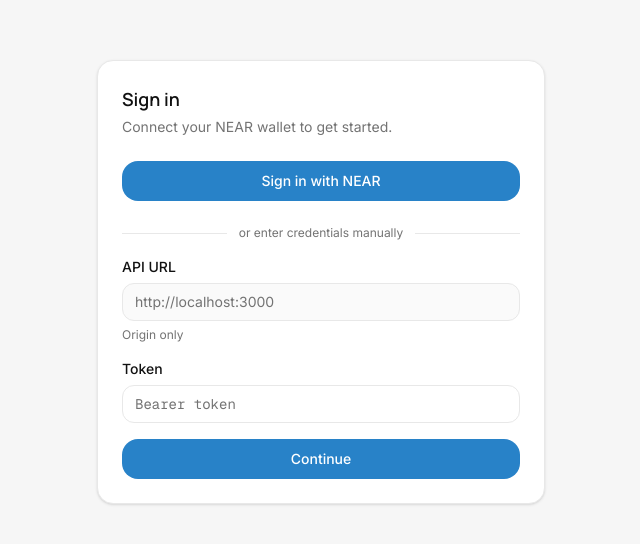
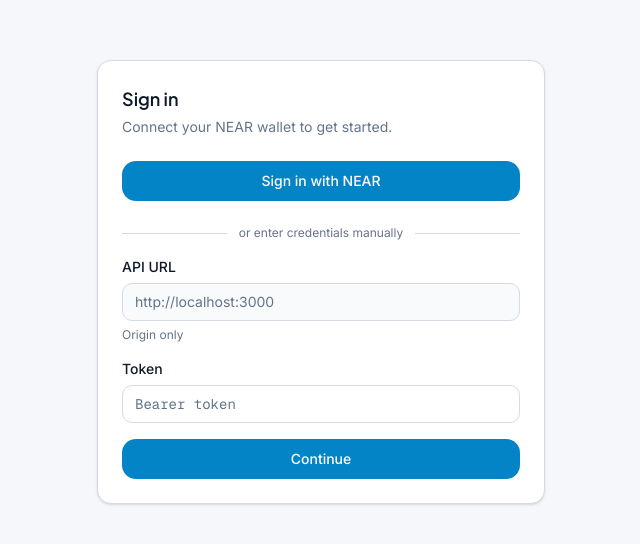
Before and after one commit to voenkomatiwe/ironclaw-frontend-orchestrator, a React (Vite) app in the folder apps/web/: page /auth in a window 1280 px wide. Shown: the part 118-662 px from the top of the page, without its empty margins (319-959 px from the left). Built offline with nearby package versions, Linux system fonts and the light colour scheme; no server answers; what @hot-labs/kit would draw is missing.

Commit message:
refactor: update font styles and improve layout in Dashboard and global styles

```diff
--- a/apps/web/index.html
+++ b/apps/web/index.html
@@ -18,7 +18,7 @@
     <link rel="preconnect" href="https://fonts.googleapis.com" />
     <link rel="preconnect" href="https://fonts.gstatic.com" crossorigin />
     <link
-      href="https://fonts.googleapis.com/css2?family=Geist+Mono:wght@100..900&family=Inter:ital,opsz,wght@0,14..32,100..900;1,14..32,100..900&family=Manrope:wght@200..800&display=swap"
+      href="https://fonts.googleapis.com/css2?family=Geist+Mono:wght@100..900&family=Inter:ital,opsz,wght@0,14..32,100..900;1,14..32,100..900&family=Plus+Jakarta+Sans:ital,wght@0,200..800;1,200..800&display=swap"
       rel="stylesheet"
     />
     <script src="https://telegram.org/js/telegram-web-app.js"></script>
--- a/apps/web/src/addons/pages/dashboard-page.tsx
+++ b/apps/web/src/addons/pages/dashboard-page.tsx
@@ -2,8 +2,8 @@
 import { useMemo, useState } from "react";
 import { Link } from "react-router";
 import { listEmbeddedAddonNames } from "@/addons/addon-ui-registry";
+import { ExtensionBrandAvatar } from "@/common/components/extension-brand-avatar";
 import { Badge } from "@/common/components/ui";
-import { ExtensionBrandAvatar } from "@/common/components/extension-brand-avatar";
 import { filterWasmExtensions, WasmExtensionCard } from "@/extensions/components/wasm-extension-card";
 import { useExtensions } from "@/extensions/queries";
 
@@ -51,7 +51,9 @@
                 <LayoutGrid className="text-white/70" size={11} />
                 Gateway overview
               </div>
-              <h1 className="font-display font-bold text-xl tracking-tight text-white sm:text-2xl">Add-ons &amp; Extensions</h1>
+              <h1 className="font-bold font-display text-white text-xl tracking-tight sm:text-2xl">
+                Add-ons &amp; Extensions
+              </h1>
               <p className="mt-2 max-w-xl text-sm text-white/70 leading-relaxed">
                 Install WASM extensions from the{" "}
                 <Link
@@ -88,7 +90,7 @@
               Client-only screens for extensions installed on this gateway.
             </p>
           </div>
-          <div className="grid grid-cols-1 gap-3 sm:grid-cols-2 lg:grid-cols-3">
+          <div className="grid grid-cols-1 gap-3 sm:grid-cols-2 lg:grid-cols-3 xl:grid-cols-4">
             {bundledUisToShow.map((name) => (
               <div
                 className="group relative overflow-hidden rounded-xl border border-border bg-card shadow-sm transition-all hover:border-primary/20 hover:shadow-md"
@@ -182,7 +184,7 @@
         )}
 
         {!wasmLoading && wasmList.length > 0 && (
-          <div className="grid grid-cols-1 gap-3 sm:grid-cols-2 lg:grid-cols-3">
+          <div className="grid grid-cols-1 gap-3 sm:grid-cols-2 lg:grid-cols-3 xl:grid-cols-4">
             {wasmList.map((ext) => (
               <WasmExtensionCard
                 ext={ext}
--- a/apps/web/src/styles/globals.css
+++ b/apps/web/src/styles/globals.css
@@ -6,34 +6,29 @@
 @custom-variant dark (&:is(.dark *));
 
 :root {
-  /* Palette aligned with https://www.ironclaw.com/ — page #f6f6f6, cards #f1f1f1, text #111, brand #4CA7E6 / #2882c8 / #5BBAF5 */
-  --surface: #f6f6f6;
+  --surface: #f5f7fa;
   --surface-low: #ffffff;
-  --surface-high: #f1f1f1;
-  --surface-highest: #ebebeb;
-  --surface-variant: rgba(76, 167, 230, 0.06);
-  --outline-variant: #e8e8e8;
+  --surface-high: #ebeef3;
+  --surface-highest: #dfe3eb;
+  --surface-variant: rgba(2, 132, 199, 0.05);
+  --outline-variant: #d5dae4;
 
-  /* CTA gradient anchors from the site (Deploy buttons, icons, links) */
-  --primary: #2882c8;
-  --primary-dark: #1a6fba;
-  --primary-darker: #1558a0;
-  --primary-container: #e8f4fc;
+  --primary: #0284c7;
+  --primary-dark: #0369a1;
+  --primary-darker: #075985;
+  --primary-container: #e0f2fe;
   --on-primary: #ffffff;
   --on-primary-fixed: #ffffff;
 
-  /* Success: mac-window green accent on marketing mocks (#28C840), darkened for UI text */
-  --success: #1f8f3a;
-  --success-muted: #e3f6e9;
-  /* Destructive: OpenClaw problem / compare column red (rgba(220,50,50,…)) */
-  --destructive: #dc3232;
-  --destructive-muted: #fcecec;
-  /* Warning: traffic-light amber from site mock (#FFBD2E), tuned for readability */
-  --warning: #b46900;
-  --warning-muted: #fff4de;
+  --success: #16a34a;
+  --success-muted: #dcfce7;
+  --destructive: #dc2626;
+  --destructive-muted: #fee2e2;
+  --warning: #d97706;
+  --warning-muted: #fef3c7;
 
-  --on-surface: #111111;
-  --on-surface-variant: #737373;
+  --on-surface: #0f172a;
+  --on-surface-variant: #64748b;
 
   --background: var(--surface);
   --foreground: var(--on-surface);
@@ -50,18 +45,16 @@
   --accent-foreground: var(--on-surface);
   --destructive-foreground: #ffffff;
   --border: var(--outline-variant);
-  --input: #fafafa;
-  /* Focus / selection — hero selection:bg-[#4CA7E6] on ironclaw.com */
-  --ring: #4ca7e6;
+  --input: #f8fafc;
+  --ring: #38bdf8;
 
-  --radius: 0.75rem;
+  --radius: 0.625rem;
 
-  --chart-1: #4ca7e6;
-  --chart-2: var(--success);
-  --chart-3: var(--warning);
-  --chart-4: var(--destructive);
-  /* Hover highlight blue from CTA radial overlay */
-  --chart-5: #5bbaf5;
+  --chart-1: #0284c7;
+  --chart-2: #16a34a;
+  --chart-3: #d97706;
+  --chart-4: #dc2626;
+  --chart-5: #8b5cf6;
 
   --sidebar: var(--surface-low);
   --sidebar-foreground: var(--on-surface);
@@ -74,9 +67,9 @@
 }
 
 @theme inline {
-  --font-sans: "Inter", "Inter Fallback";
-  --font-display: "Manrope", "Manrope Fallback";
-  --font-mono: "Geist Mono", "Geist Mono Fallback";
+  --font-sans: "Inter", "Inter Fallback", system-ui, sans-serif;
+  --font-display: "Plus Jakarta Sans", "Inter", system-ui, sans-serif;
+  --font-mono: "Geist Mono", "JetBrains Mono", monospace;
 
   --color-success: var(--success);
   --color-success-muted: var(--success-muted);
```
